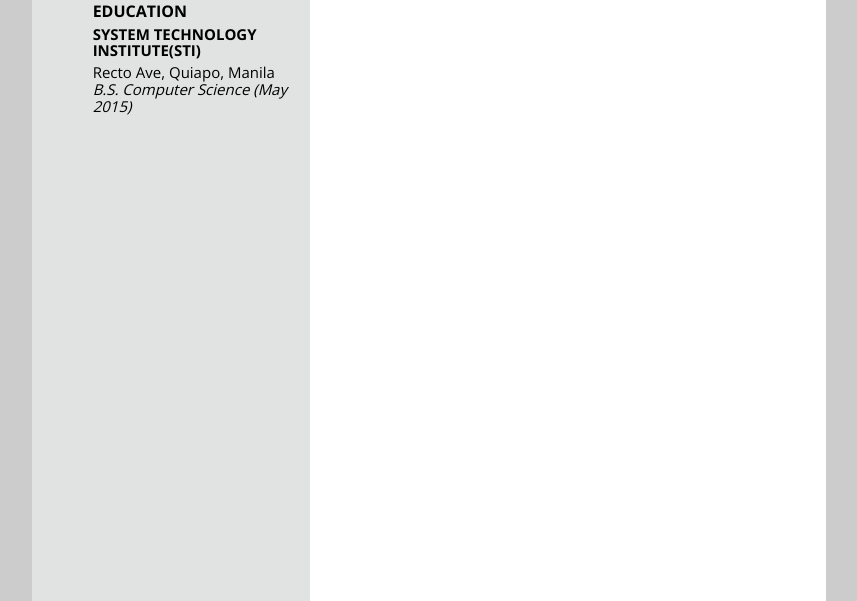
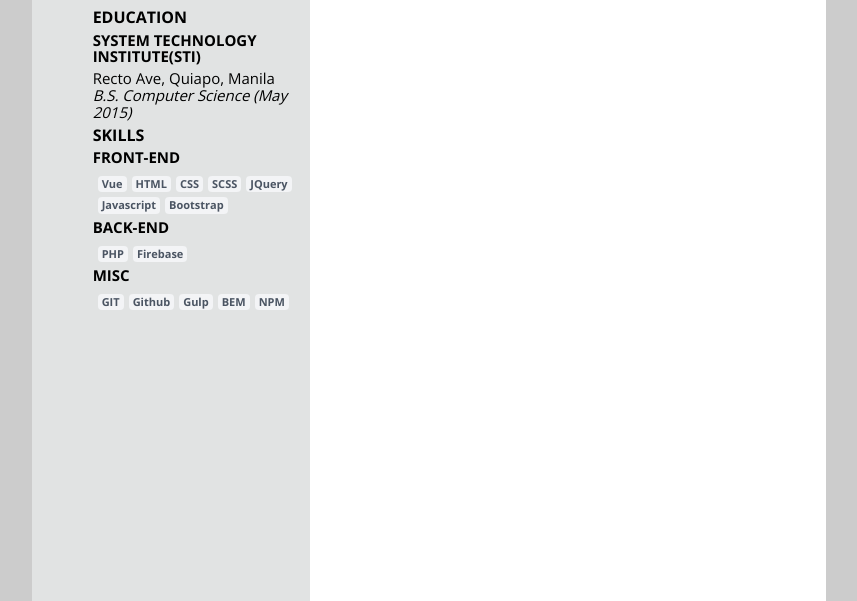
Before and after one commit to ronngb/resume, a website: page index.html in a window 1280 px wide. Shown: the part 522-1123 px from the top of the page, without its empty margins (211-1068 px from the left). Drawn offline with nearby package versions, Linux system fonts and the light colour scheme; files that its build step writes are made by us from their sources.

Commit message:
new: added skills component

```diff
--- a/index.html
+++ b/index.html
@@ -85,8 +85,41 @@
             </p>
           </div>
         </section>
+        <section class="section-skills">
+          <div class="skills base-margin-left">
+            <h2 class="skills__title">Skills</h2>
+            <div class="skills__type">
+              <h3 class="skills__subtitle">Front-end</h3>
+              <div class="skills__set">
+                <span>Vue</span>
+                <span>HTML</span>
+                <span>CSS</span>
+                <span>SCSS</span>
+                <span>JQuery</span>
+                <span>Javascript</span>
+                <span>Bootstrap</span>
+              </div>
+            </div>
+            <div class="skills__type">
+              <h3 class="skills__subtitle">Back-end</h3>
+              <div class="skills__set">
+                <span>PHP</span>
+                <span>Firebase</span>
+              </div>
+            </div>
+            <div class="skills__type">
+              <h3 class="skills__subtitle">Misc</h3>
+              <div class="skills__set">
+                <span>GIT</span>
+                <span>Github</span>
+                <span>Gulp</span>
+                <span>BEM</span>
+                <span>NPM</span>
+              </div>
+            </div>
+          </div>
+        </section>
       </div>
-      <!-- NXT: git rebase i reword the commit -m -->
       <div class="content"></div>
     </main>
   </body>
--- /dev/null
+++ b/src/assets/scss/component/_skills.scss
@@ -0,0 +1,16 @@
+.skills {
+  &__set {
+    display: flex;
+    flex-wrap: wrap;
+    padding-left: 5px;
+    & > span {
+      font-size: 1.1rem;
+      color: rgb(75, 85, 99);
+      background-color: rgb(243, 244, 246);
+      padding: 2px 4px;
+      font-weight: 700;
+      border-radius: 4px;
+      margin: 5px 5px 0 0;
+    }
+  }
+}
--- a/src/assets/scss/main.scss
+++ b/src/assets/scss/main.scss
@@ -1,10 +1,11 @@
+@import "base/normalize";
 @import "base/base";
-@import "base/normalize";
 @import "base/typography";
 @import "base/utilities";
 
 @import "component/profile";
 @import "component/contact";
 @import "component/education";
+@import "component/skills";
 
 @import "layout/layout";
```
